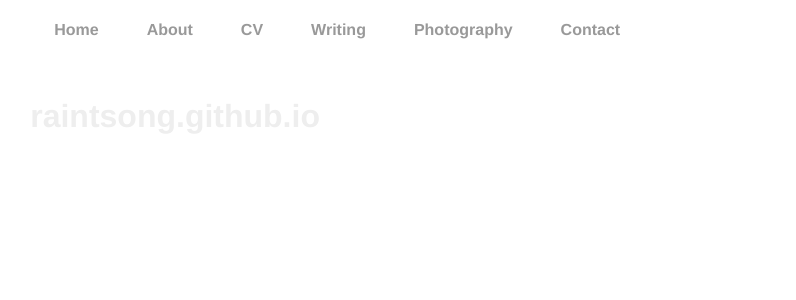
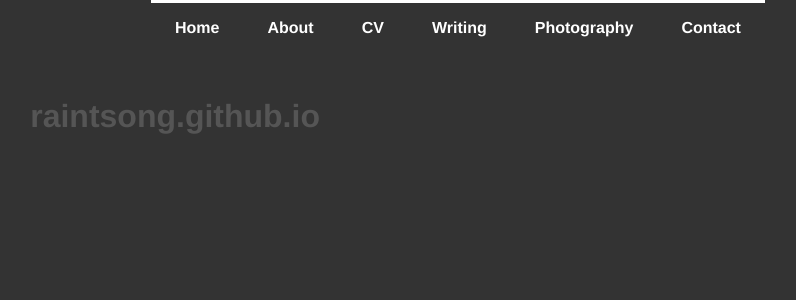
Before and after one commit to raintsong/raintsong.github.io, a Jekyll site: the page built from README.md, in a window 1280 px wide. Shown: the top 300 px of the page, without its empty margins (181-977 px from the left). Built offline with Jekyll 4.4.1, drawn with Linux system fonts in a browser that asks for light colours; our own code applies the rules of GitHub Pages for plain Markdown files.

Commit message:
Light and dark pages
Created light and dark themes using jQuery and the addClass function. It mostly works but the posts still need troubleshooting

```diff
--- a/_layouts/default.html
+++ b/_layouts/default.html
@@ -10,7 +10,7 @@
 				console.log("Hello World!");
 				$(document).ready(function() {
 					console.log("ready!");
-					$("html").css({"background": "url(../photos/{{page.bg_image}}) no-repeat center center fixed", "-webkit-background-size": "cover", "-moz-background-size": "cover", "-o-background-size": "cover", "background-size": "cover"});
+					$("html").css({"background": "url(../photos/{{page.bg_image}}) no-repeat center center fixed", "-webkit-background-size": "cover", "-moz-background-size": "cover", "-o-background-size": "cover", "background-size": "cover", "background-color": "#333"});
 					$(".blurb-darkener").click(function(){
 						$(this).children("p", "h1", "h2").toggle("slow", function() {
 						//	$(".blurb-darkener").animate({
@@ -23,8 +23,35 @@
 						//		height: "500px"
 						//	}, 500)
 						});
+					});
+					var bgtheme = "{{page.bg_theme}}";
+					var black = "#000";
+					var darkgray = "#333";
+					var medgray = "#555";
+					var white = "#fff";
+					var navItems = $("nav a");
 
-					});
+					if (bgtheme == "light") {
+						$("html").css({"background-color": "white"});
+						$("body, h1, h2, .container a").addClass("darkgray");
+						$("p").addClass("medgray");
+
+						navItems.each(function() {
+							console.log($(this).hasClass("current"));
+							if ($(this).hasClass("current") == false) {
+								$(this).addClass("medgray medgray-border");
+							}
+						});
+						console.log(bgtheme);
+					}
+					else if (bgtheme == "dark") {
+//						$("html").css({"background-color": "#333"});
+						navItems.each(function() {
+
+						})
+						console.log(bgtheme);
+					}
+					console.log(bgtheme);
 				})
 				console.log("Goodbye world.");
 			</script>
--- a/_layouts/post.html
+++ b/_layouts/post.html
@@ -1,5 +1,6 @@
 ---
 layout: default
+bg_theme: light
 ---
 <h1>{{ page.title }}</h1>
 <p>By {{ page.author }}, written on {{ page.date | date_to_string }}
--- a/_sass/main.scss
+++ b/_sass/main.scss
@@ -1,7 +1,7 @@
 body {
     margin:0 auto;
     width: 67%;
-    color: #eee;
+    color: #555;
     font-family: 'Lato', sans-serif;
 }
 a {
@@ -15,17 +15,19 @@
 }
 header {
     height: 10%;
-    width: 100%;
+    width: 75%;
+    position: fixed;
+    left: 50%;
+    transform: translate(-50%, 0);
 }
 
 nav, footer {
     font-family:'Helvetica', 'Arial', 'Sans-Serif';
     font-weight: bold;
 }
-@media (max-width: 35em) {
+@media (max-width: 40em) {
 
     nav {
-        overflow: hidden;
         height: inherit;
         right: 0em;
         text-align: right;
@@ -46,24 +48,22 @@
         border-right: 3px solid red;
     }
 }
-@media (min-width: 35em) {
+@media (min-width: 40em) {
     nav {
         overflow: hidden;
-        position: fixed;
-        height: 4em;
         top: 0.1em;
-    }
-
-    nav, footer ul {
         padding: 0px;
         list-style: none;
-        width: 100%;
+        width: 26.5em;
+        margin: 0 auto;
+
     }
 
     nav a {
-        float: left;
         margin: auto;
         border-top: 3px solid white;
+        text-align: center;
+        float: left;
     }
     nav a:hover {
         border-top: 3px solid #999;
@@ -79,11 +79,15 @@
         border-top: 3px solid red;
     }
 }
-@media (min-width: 50em) {
+@media (min-width: 60em) {
+    nav {
+        width: 38.5em;
+    }
     nav .nav-item {
         padding: 1em 1.5em;
     }
 }
+
 .background_image {
     display:none;
 }
@@ -97,16 +101,10 @@
     list-style: none;
 }
 
-nav a, footer ul li {
+nav a {
     display: inline;
-    color: #999;
-
+    color: #fff;
 }
-
-footer ul li a {
-    color: #999;
-}
-
 
 
 h1 {
@@ -122,10 +120,6 @@
     font-size: 1.2em;
     line-height: 1.7em;
     color: #eee;
-}
-footer {
-    border-top: 1px solid #d5d5d5;
-    font-size: .8em;
 }
 
 h1 a, h2 a {
@@ -157,7 +151,7 @@
     border-bottom: 2px solid #222;
 }
 .blurb-darkener:hover {
-    background-color: #444;
+    background-color: #393939;
 }
 p a {
     color: #aff;
@@ -177,3 +171,24 @@
 .current {
     color: red;
 }
+
+.darkgray {
+    color: #333;
+}
+.medgray {
+    color: #666;
+}
+.medgray-border {
+    border-top: 3px solid #666;
+}
+nav .medgray:hover {
+    color: #888;
+}
+nav .medgray-border:hover {
+    border-top: 3px solid #888;
+}
+
+
+.light {
+    color: #fff
+}
--- a/photos/index.html
+++ b/photos/index.html
@@ -1,6 +1,6 @@
 ---
 title: Photography
-
+bg_theme: dark
 ---
 {% for image in site.static_files %}
 	{% if image.path contains 'photos' %}
--- a/writing/index.html
+++ b/writing/index.html
@@ -1,6 +1,7 @@
 ---
 layout: default
 title: Writing
+bg_theme: light
 ---
 <h1>Latest Posts</h1>
 <a href="themes.html">Organized by theme</a>
```
Also changed, not shown: _posts/2018-10-21-tradition-religion-dashain.md (+1 -0 lines).
